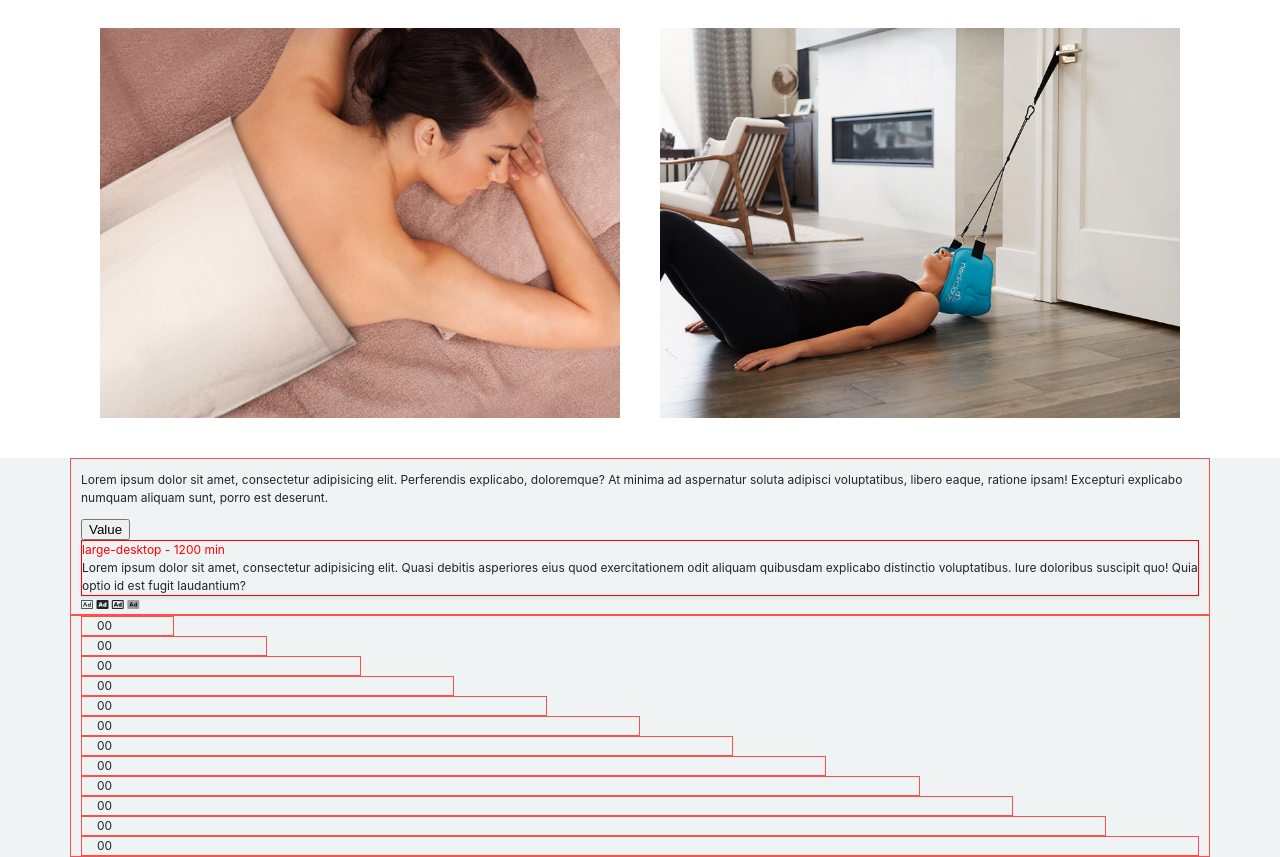
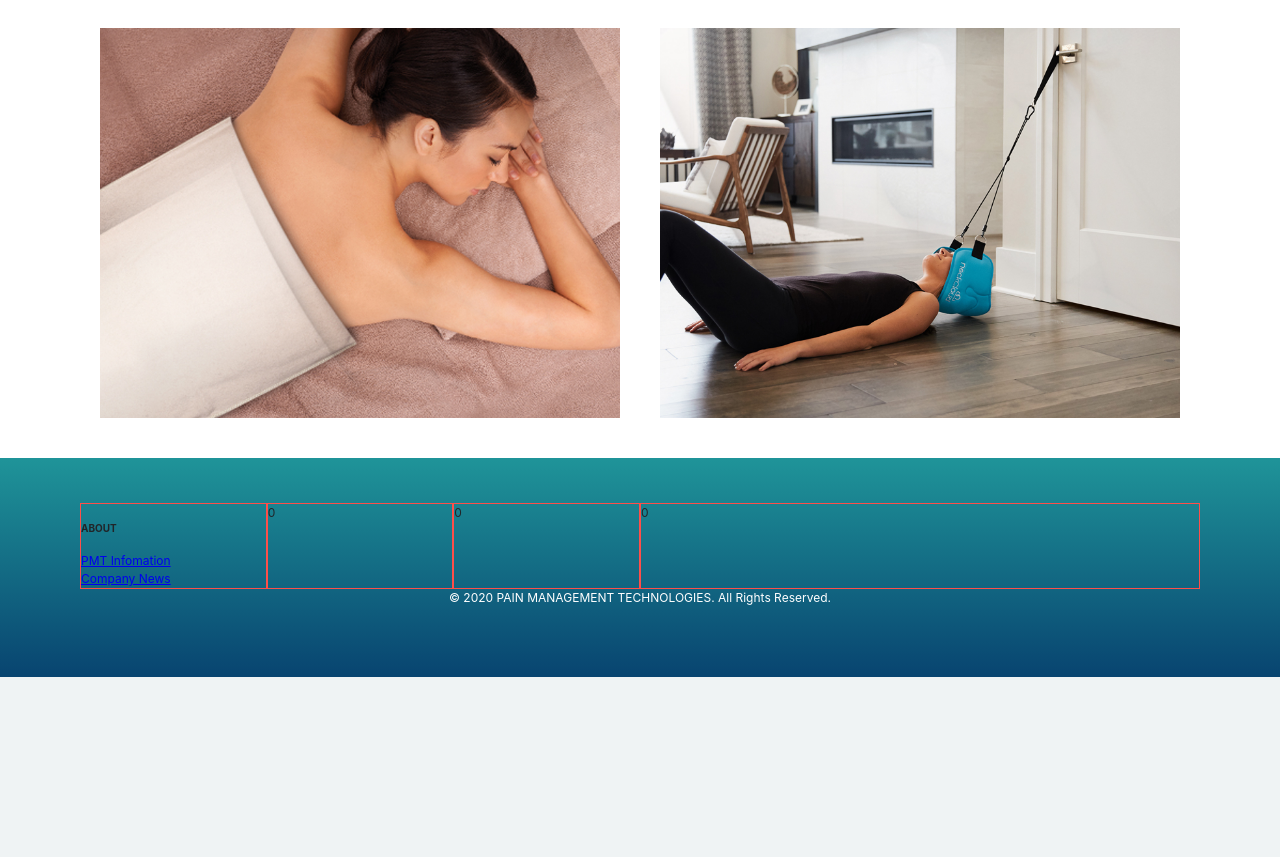
Before and after one commit to iz-syed/webdesk-2020, a website: page main/index.html in a window 1280 px wide. Shown: the part 115-972 px from the top of the page. After the commit the page ends 800 px from the top, so only its background shows below. Drawn offline with Linux system fonts and the light colour scheme.

Commit message:
Update index.html

```diff
--- a/main/index.html
+++ b/main/index.html
@@ -60,43 +60,32 @@
         </div>
     </div>
 
+    <footer class="footer">
+        <div class="container">
+            <div class="row no-gutters">
+                <div class="col-sm-12 col-md-4 col-lg-2 test">
+                    <h5 class="footer_header text-uppercase">About</h5>
+                    <ul class="footer_links_list">
+                        <li><a href="javascript:void(0);">PMT Infomation</a></li>
+                        <li><a href="javascript:void(0);">Company News</a></li>
+                    </ul>
+                </div>
+                <div class="col-sm-12 col-md-4 col-lg-2 test">0</div>
+                <div class="col-sm-12 col-md-4 col-lg-2 test">0</div>
+                <div class="col-sm-12 col-md-6 test">0</div>
+            </div>
+            <div class="row no-gutters">
+                <div class="col">
+                    <p class="text-center m-0">&copy; 2020 PAIN MANAGEMENT TECHNOLOGIES. All Rights Reserved.</p>
+                </div>
+            </div>
+        </div>
+    </footer>
 
 
-    <div class="container test">
-        <p>Lorem ipsum dolor sit amet, consectetur adipisicing elit. Perferendis explicabo, doloremque? At minima ad
-            aspernatur soluta adipisci voluptatibus, libero eaque, ratione ipsam! Excepturi explicabo numquam aliquam
-            sunt, porro est deserunt.</p>
 
-        <button class="btn btn--primary">Value</button>
 
-        <div class="box">
-            Lorem ipsum dolor sit amet, consectetur adipisicing elit. Quasi debitis asperiores eius quod exercitationem
-            odit aliquam quibusdam explicabo distinctio voluptatibus. Iure doloribus suscipit quo! Quia optio id est
-            fugit laudantium?
-        </div>
 
-        <i class="fal fa-ad"></i>
-        <i class="fas fa-ad"></i>
-        <i class="far fa-ad"></i>
-        <i class="fad fa-ad"></i>
-    </div>
-
-    <div class="container test">
-
-        <div class="col-1 test">00</div>
-        <div class="col-2 test">00</div>
-        <div class="col-3 test">00</div>
-        <div class="col-4 test">00</div>
-        <div class="col-5 test">00</div>
-        <div class="col-6 test">00</div>
-        <div class="col-7 test">00</div>
-        <div class="col-8 test">00</div>
-        <div class="col-9 test">00</div>
-        <div class="col-10 test">00</div>
-        <div class="col-11 test">00</div>
-        <div class="col-12 test">00</div>
-
-    </div>
 
 
 
```
